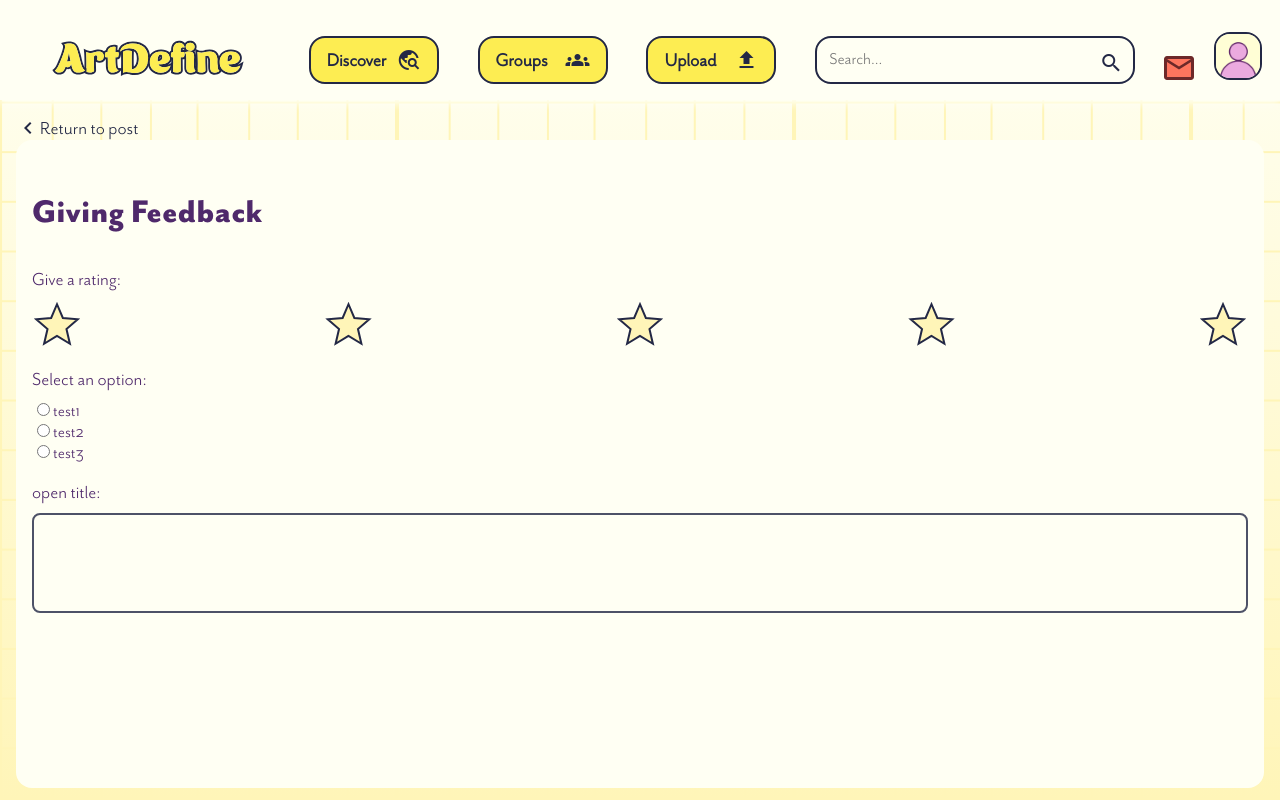
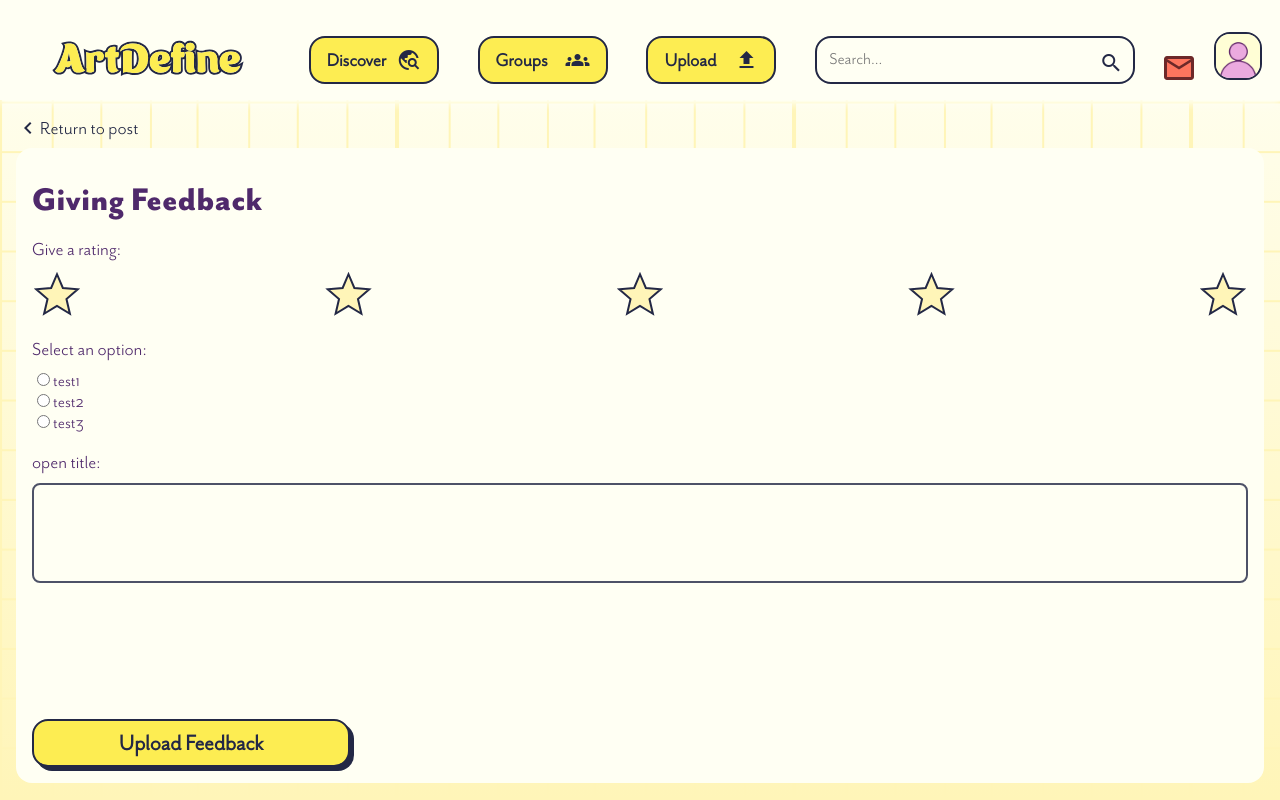
Before and after one commit to Thomas-More-ArtDefine/ArtDefine-front, a React (Create React App) app in the folder artdefine/: page /post/1/feedback in a window 1280 px wide. Built offline with nearby package versions, Linux system fonts and the light colour scheme; no server answers.

Commit message:
added: button & styling tweaks

```diff
--- a/artdefine/src/App.scss
+++ b/artdefine/src/App.scss
@@ -1932,7 +1932,7 @@ tr{
 
 
 .feedback-page{
-  height: 97%;
+  height: 95%;
 }
 
 .feedback-stars{
@@ -2035,3 +2035,21 @@ tr{
     }
   }
 }
+
+.feedback-page{
+  margin-top: 8px;
+  position: relative;
+  .upload-feedback{
+    width: 318px;
+    height: 48px;
+    margin: 0;
+    box-shadow: 4px 4px $midnight-blue;
+    position: absolute;
+    bottom: 16px;
+    left: 16px;
+  }
+
+  h3{
+    margin: 16px 0;
+  }
+}
--- a/artdefine/src/pages/post/PostFeedback.tsx
+++ b/artdefine/src/pages/post/PostFeedback.tsx
@@ -17,6 +17,7 @@ export default function PostFeedback() {
             <FeedbackStars title="Give a rating:"  empty={true} />
             <FeedbackRadio title="Select an option:" empty={true} options={['test1', 'test2', 'test3']} />
             <FeedbackOpen title="open title:" empty={true} />
+            <button className="upload-feedback">Upload Feedback</button>
         </div>
     </div>
     </>
```
